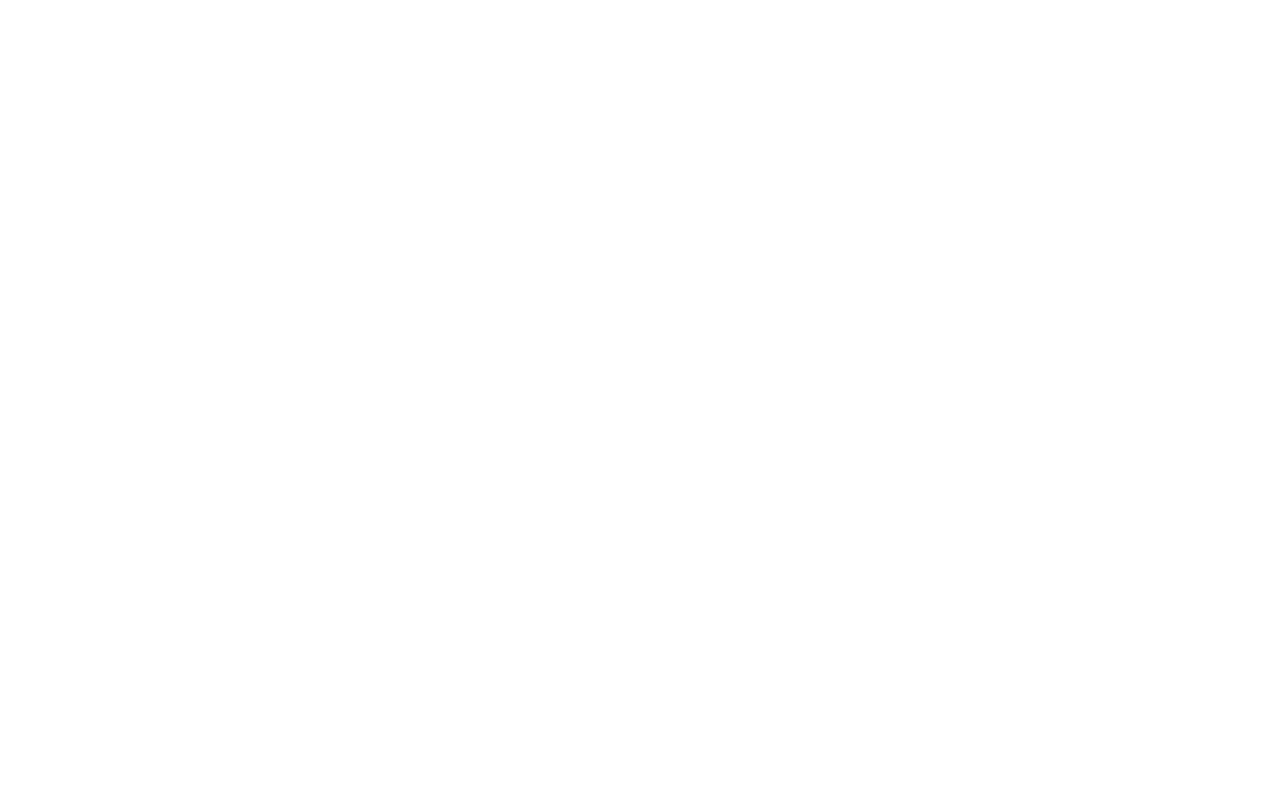
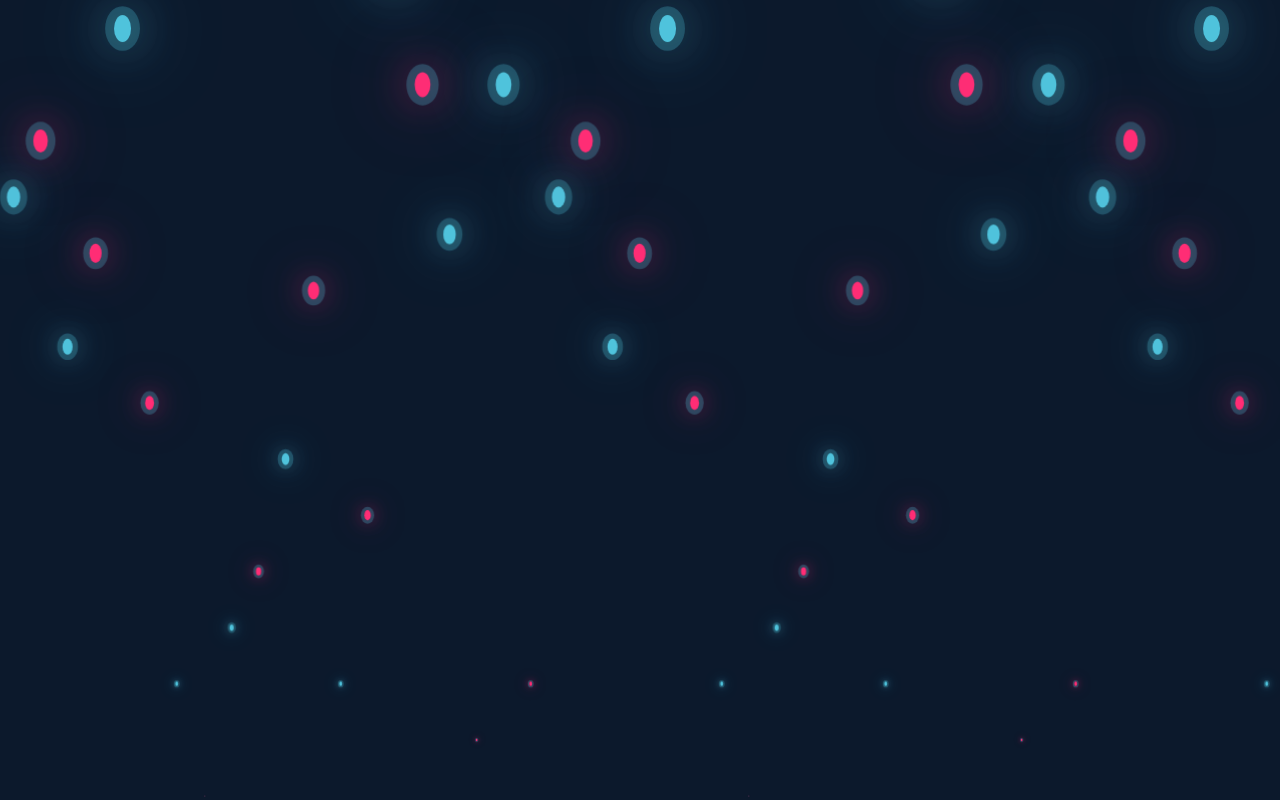
Before and after one commit to leonelborgesdev/portfolio, a React (Create React App) app: page / in a window 1280 px wide. Built offline with nearby package versions, Linux system fonts and the light colour scheme.

Commit message:
fondo bubbles

```diff
--- a/src/components/FondoOscuro/FondoOscuro.css
+++ b/src/components/FondoOscuro/FondoOscuro.css
@@ -1,5 +1,46 @@
 .container_dark_all{
     margin: 0;
     padding: 0;
-
+    box-sizing: border-box;
 }
+.container_body{
+    min-height: 100vh;
+    background: #0c192c;
+}
+.container_dark{
+    position: relative;
+    width: 100%;
+    height: 100vh;
+    overflow: hidden;
+}
+.bubbles{
+    position: relative;
+    display: flex;
+}
+.bubbles span{
+    position: relative;
+    width: 30px;
+    height: 30px;
+    background: #4fc3dc;
+    margin: 0 4px;
+    border-radius: 50%;
+    box-shadow: 0 0 0 10px #4fc3dc44,
+    0 0 50px #4fc3dc,
+    0 0 100px #4fc3dc;
+    animation: animate 15s linear infinite;
+    animation-duration: calc(125s / var(--i));
+}
+.bubbles span:nth-child(even){
+    background: #ff2d75;
+    box-shadow: 0 0 0 10px #4fc3dc44,
+    0 0 50px #ff2d75,
+    0 0 100px #ff2d75;
+}
+@keyframes animate {
+    0%{
+        transform: translateY(100vh) scale(0);
+    }
+    100%{
+        transform: translateY(-10vh) scale(1);
+    }
+}
--- a/src/components/FondoOscuro/FondoOscuro.jsx
+++ b/src/components/FondoOscuro/FondoOscuro.jsx
@@ -6,7 +6,55 @@
     <div className="container_dark_all">
       <div className="container_body">
         <div className="container_dark">
-          <div className="bubbles"></div>
+          <div className="bubbles">
+            <span style={{ "--i": "11" }}></span>
+            <span style={{ "--i": "12" }}></span>
+            <span style={{ "--i": "24" }}></span>
+            <span style={{ "--i": "10" }}></span>
+            <span style={{ "--i": "14" }}></span>
+            <span style={{ "--i": "23" }}></span>
+            <span style={{ "--i": "18" }}></span>
+            <span style={{ "--i": "16" }}></span>
+            <span style={{ "--i": "19" }}></span>
+            <span style={{ "--i": "20" }}></span>
+            <span style={{ "--i": "22" }}></span>
+            <span style={{ "--i": "25" }}></span>
+            <span style={{ "--i": "18" }}></span>
+            <span style={{ "--i": "21" }}></span>
+            <span style={{ "--i": "15" }}></span>
+            <span style={{ "--i": "13" }}></span>
+            <span style={{ "--i": "26" }}></span>
+            <span style={{ "--i": "17" }}></span>
+            <span style={{ "--i": "13" }}></span>
+            <span style={{ "--i": "18" }}></span>
+            <span style={{ "--i": "11" }}></span>
+            <span style={{ "--i": "12" }}></span>
+            <span style={{ "--i": "24" }}></span>
+            <span style={{ "--i": "10" }}></span>
+            <span style={{ "--i": "14" }}></span>
+            <span style={{ "--i": "23" }}></span>
+            <span style={{ "--i": "18" }}></span>
+            <span style={{ "--i": "16" }}></span>
+            <span style={{ "--i": "19" }}></span>
+            <span style={{ "--i": "20" }}></span>
+            <span style={{ "--i": "22" }}></span>
+            <span style={{ "--i": "25" }}></span>
+            <span style={{ "--i": "18" }}></span>
+            <span style={{ "--i": "21" }}></span>
+            <span style={{ "--i": "15" }}></span>
+            <span style={{ "--i": "13" }}></span>
+            <span style={{ "--i": "26" }}></span>
+            <span style={{ "--i": "17" }}></span>
+            <span style={{ "--i": "13" }}></span>
+            <span style={{ "--i": "18" }}></span>
+            <span style={{ "--i": "11" }}></span>
+            <span style={{ "--i": "12" }}></span>
+            <span style={{ "--i": "24" }}></span>
+            <span style={{ "--i": "10" }}></span>
+            <span style={{ "--i": "14" }}></span>
+            <span style={{ "--i": "23" }}></span>
+            <span style={{ "--i": "18" }}></span>
+          </div>
         </div>
       </div>
     </div>
```
